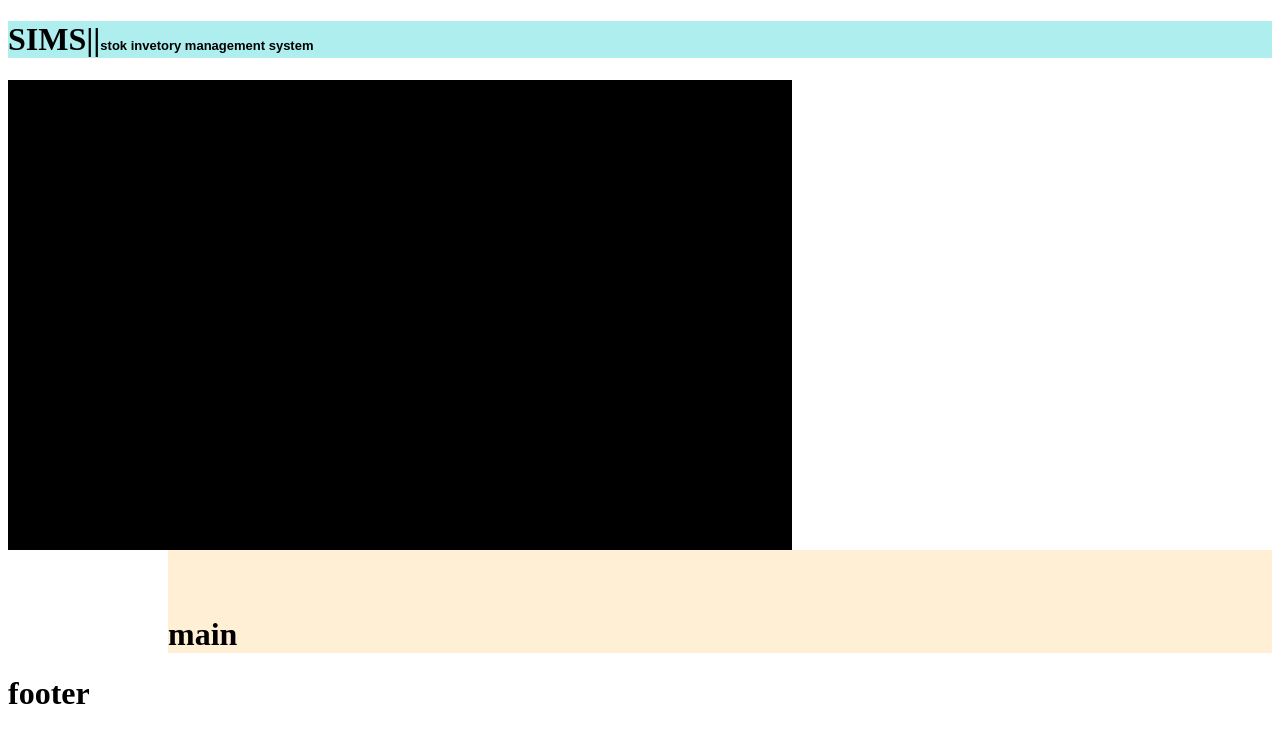
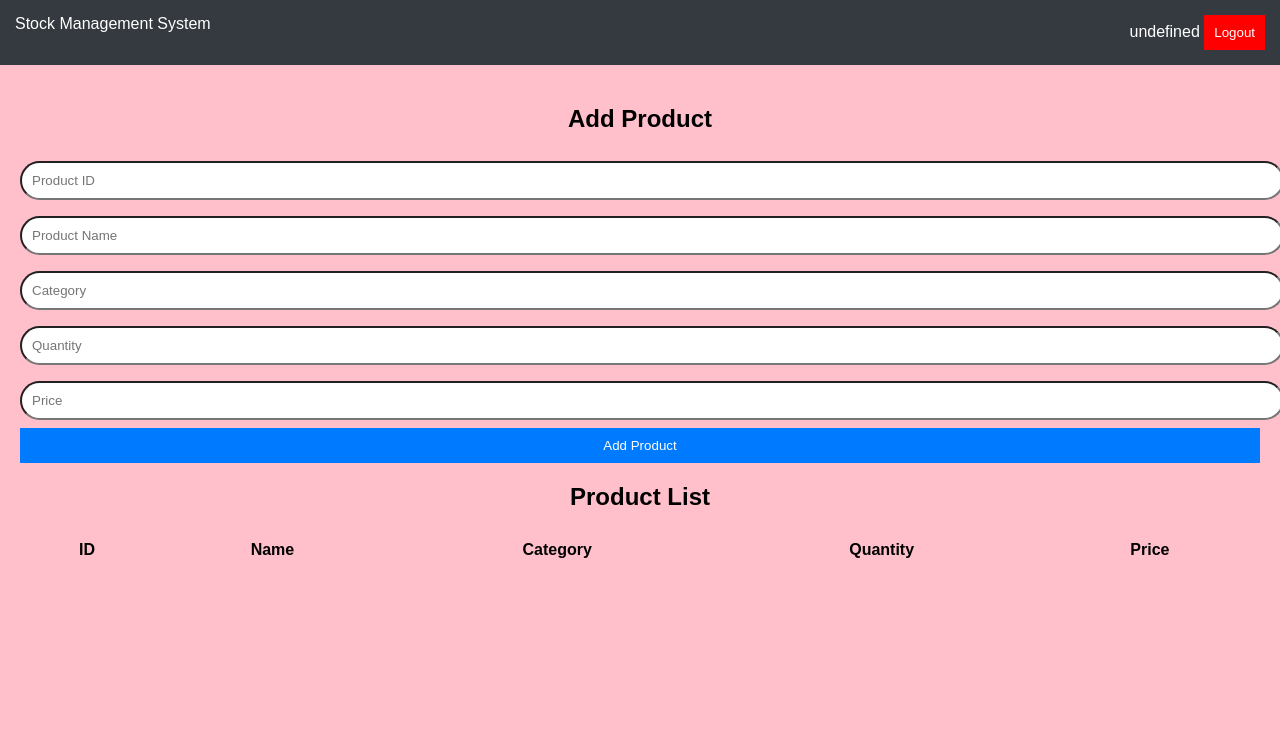
Before and after one commit to mafiacyber04-spec/THE-GROUP-WORK, a plain HTML site: page dashboard.html in a window 1280 px wide. Drawn offline with Linux system fonts and the light colour scheme; sample sign-in values are in the browser's storage.

Commit message:
Add files via upload

```diff
--- a/dashboard.html
+++ b/dashboard.html
@@ -1,43 +1,98 @@
 <!DOCTYPE html>
-<html lang="en">
+<html>
 <head>
-     <style>
-nav{
-    background-color: black;
-    margin-right: 30pc;
-    height: 25pc;
-    padding-bottom: 70px;
-}
-main{
-    background-color: papayawhip;
-    margin-left: 10pc;
-    padding-top:45px;
-    /* margin-bottom: 4pc; */
-    /* height: 3pc; */
-}
-header{
-    background-color: paleturquoise;
+    <title>Dashboard - Stock Management</title>
+    <link rel="stylesheet" href="style.css">
+</head>
+<body>
+
+<div class="navbar">
+    <div>Stock Management System</div>
+    <div>
+        <span id="username"></span>
+        <button onclick="logout()">Logout</button>
+    </div>
+</div>
+
+<div class="dashboard">
+
+    <h2>Add Product</h2>
+
+    <input type="text" id="pid" placeholder="Product ID">
+    <input type="text" id="pname" placeholder="Product Name">
+    <input type="text" id="pcategory" placeholder="Category">
+    <input type="number" id="pquantity" placeholder="Quantity">
+    <input type="number" id="pprice" placeholder="Price">
+
+    <button onclick="addProduct()">Add Product</button>
+
+    <h2>Product List</h2>
+
+    <table>
+        <thead>
+            <tr>
+                <th>ID</th>
+                <th>Name</th>
+                <th>Category</th>
+                <th>Quantity</th>
+                <th>Price</th>
+            </tr>
+        </thead>
+        <tbody id="productTable"></tbody>
+    </table>
+
+</div>
+
+<script>
+
+if(localStorage.getItem("loggedIn") !== "true"){
+    window.location.href = "index.html";
 }
 
+let user = JSON.parse(localStorage.getItem("user"));
+document.getElementById("username").innerText = user.fullname;
 
-</style>
-    <meta charset="UTF-8">
-    <meta name="viewport" content="width=device-width, initial-scale=1.0">
-    <title>Document</title>
-</head>
-<body>
-      <header>
-    <h1>SIMS||<SPAn style="font-size: small;font-family: fantasy;">stok invetory
-         management system</SPAn>
-         </header>
-         <nav>
-<h1>nav</h1>
-         </nav>
-         <main>
-<h1>main</h1>
-         </main>
-         <footer>
-            <h1>footer</h1>
-         </footer>
+let products = JSON.parse(localStorage.getItem("products")) || [];
+
+function addProduct(){
+    let product = {
+        id: document.getElementById("pid").value,
+        name: document.getElementById("pname").value,
+        category: document.getElementById("pcategory").value,
+        quantity: document.getElementById("pquantity").value,
+        price: document.getElementById("pprice").value
+    };
+
+    products.push(product);
+    localStorage.setItem("products", JSON.stringify(products));
+    displayProducts();
+}
+
+function displayProducts(){
+    let table = document.getElementById("productTable");
+    table.innerHTML = "";
+
+    products.forEach(p => {
+        table.innerHTML += `
+            <tr>
+                <td>${p.id}</td>
+                <td>${p.name}</td>
+                <td>${p.category}</td>
+                <td>${p.quantity}</td>
+                <td>${p.price}</td>
+            </tr>
+        `;
+    });
+}
+
+function logout(){
+    localStorage.removeItem("loggedIn");
+    window.location.href = "index.html";
+}
+
+displayProducts();
+
+</script>
+
 </body>
 </html>
--- /dev/null
+++ b/style.css
@@ -0,0 +1,84 @@
+body{
+    font-family: Arial, sans-serif;
+    margin: 0;
+    padding: 0;
+    background:rgb(255, 192, 203);
+}
+
+.container{
+    width: 350px;
+    margin: 80px auto;
+    background: rgb(9, 195, 228);
+    padding: 30px;
+    border-radius: 8px;
+    box-shadow: 0 0 10px rgba(0,0,0,0.1);
+}
+
+h2{
+    text-align: center;
+}
+
+input{
+    width: 100%;
+    padding: 10px;
+    margin: 8px 0;
+    border-radius: 4pc;
+}
+
+button{
+    width: 100%;
+    padding: 10px;
+    background: #007bff;
+    color: white;
+    border: none;
+    cursor: pointer;
+}
+
+button:hover{
+    background: #0056b3;
+}
+
+a{
+    text-decoration: none;
+    color: #007bff;
+}
+
+/* Dashboard */
+
+.navbar{
+    background: #343a40;
+    color: white;
+    padding: 15px;
+    display: flex;
+    justify-content: space-between;
+}
+
+.navbar button{
+    width: auto;
+    background: red;
+}
+
+.dashboard{
+    padding: 20px;
+}
+
+table{
+    width: 100%;
+    border-collapse: collapse;
+    margin-top: 20px;
+}
+
+table, th, td{
+    border: 1px;
+}
+
+th, td{
+    padding: 10px;
+    text-align: center;
+}
+h1{
+    margin-left: 10pc;
+}
+a{
+color: white;
+}
```
Also changed, not shown: index.html (added, +43 -0 lines), register.html (added, +46 -0 lines).
